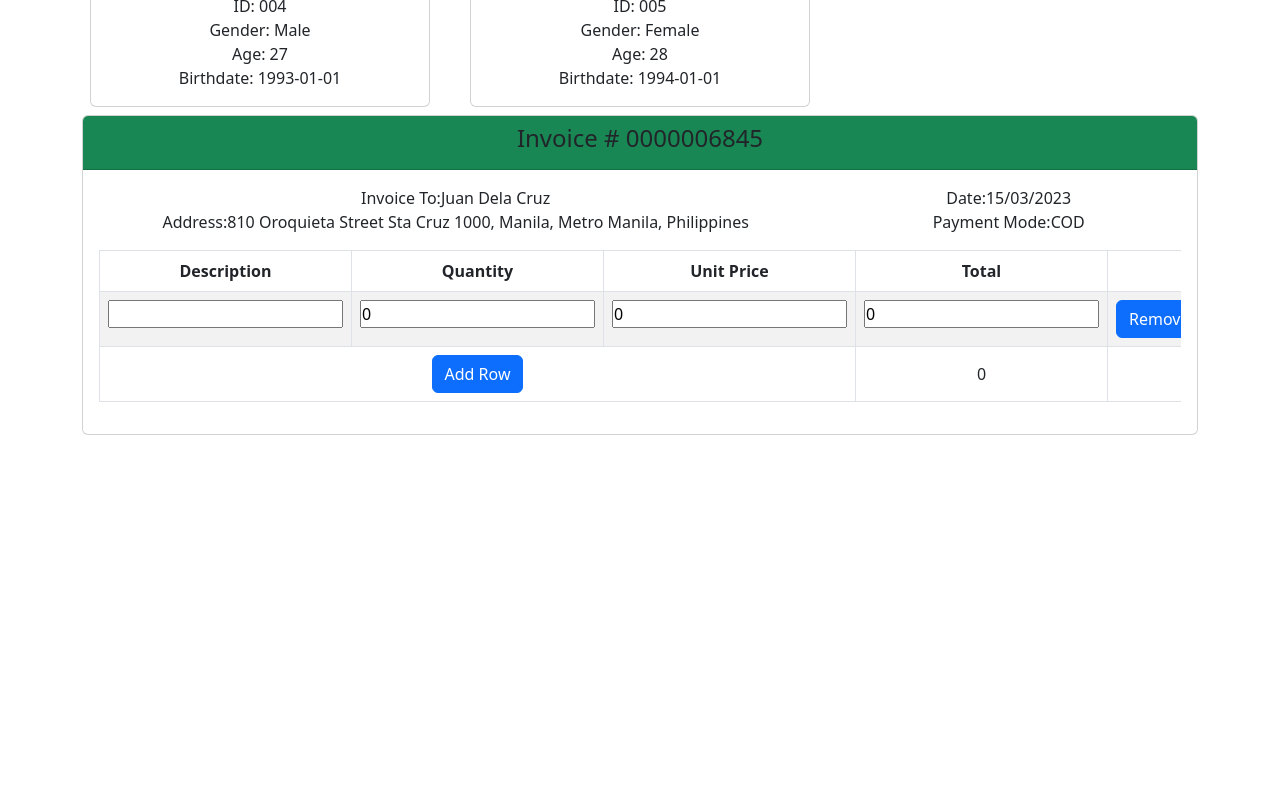
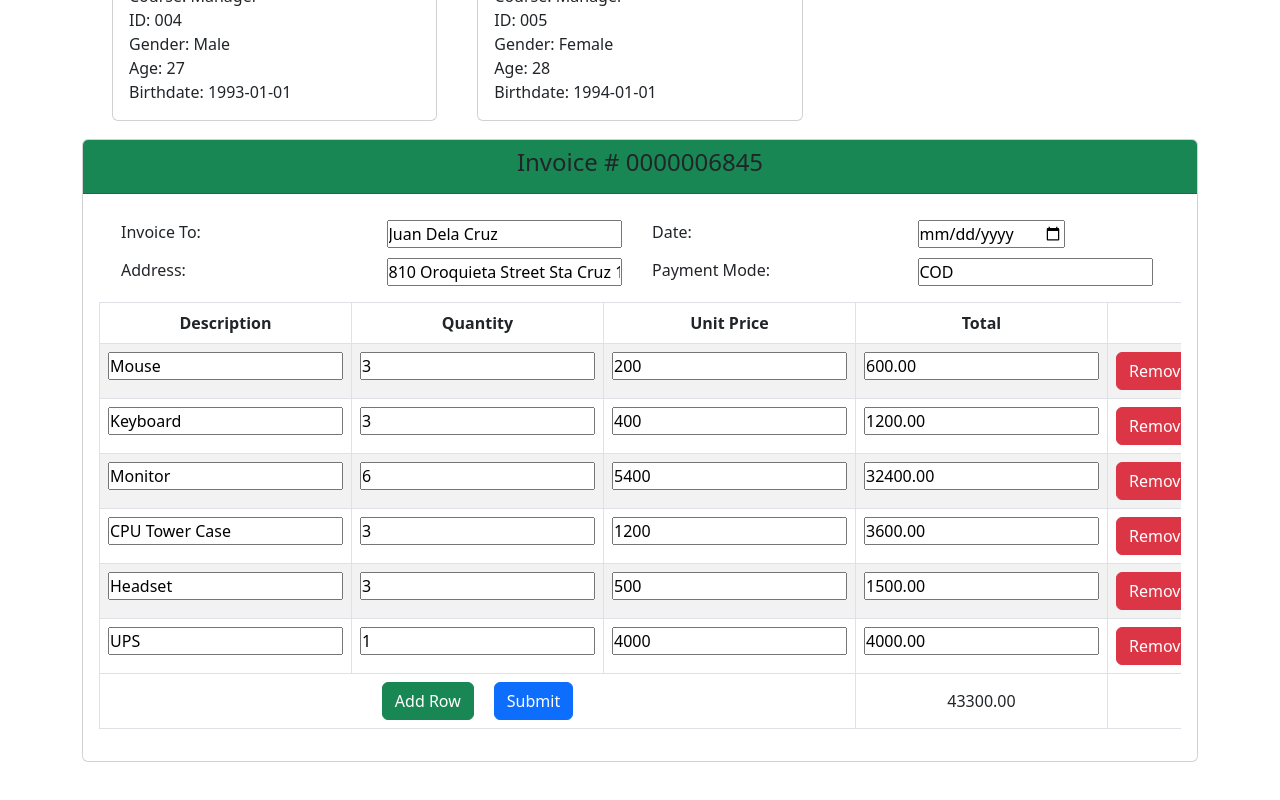
Before and after one commit to AngeloNhel/React-101-by-Angelo, a React (Create React App) app: page / in a window 1280 px wide. Shown: the part 1844-2644 px from the top of the page. Before the commit the page ends 2329 px from the top, so only its background shows below. Built offline with nearby package versions, Linux system fonts and the light colour scheme.

Commit message:
modified codes

```diff
--- a/src/App.css
+++ b/src/App.css
@@ -48,3 +48,11 @@
   margin-left: 10px;
   margin-right: 10px;
 }
+.rowButton {
+  margin-left: 10px !important;
+  margin-right: 10px !important;
+}
+.row{
+  text-align: left;
+  margin: 10px;
+}
--- a/src/Invoice.js
+++ b/src/Invoice.js
@@ -2,15 +2,23 @@
 import { useState } from "react";
 import DateUtils from "./DateUtils";
 
-// function Invoice({details, lines}){
+
 
     function Invoice({details}){
 
     const {invoiceTo, date, address1, address2, invoiceNumber, paymentMode} = details;
 
+
     const [rows, setRows] = useState([
-      { description: '', quantity: 0, unitPrice: 0, total: 0 },
+        {description: "Mouse", quantity: 3, unitPrice: 200},
+        {description: "Keyboard", quantity: 3, unitPrice: 400},
+        {description: "Monitor", quantity: 6, unitPrice: 5400},
+        {description: "CPU Tower Case", quantity: 3, unitPrice: 1200},
+        {description: "Headset", quantity: 3, unitPrice: 500},
+        {description: "UPS", quantity: 1, unitPrice: 4000},
     ]);
+
+
 
     const handleInputChange = (event, index) => {
       const { name, value } = event.target;
@@ -20,7 +28,7 @@ import DateUtils from "./DateUtils";
     };
 
     const handleAddRow = () => {
-        const newRow = { description: '', quantity: 0, unitPrice: 0, total: 0 };
+        const newRow = { description: '', quantity: '', unitPrice: '', total: ''};
         setRows([...rows, newRow]);
       };
 
@@ -30,6 +38,10 @@ import DateUtils from "./DateUtils";
         setRows(rowsCopy);
       };
 
+      const handleSubmit = () => {
+        console.log(rows);
+      }
+
     return (
         <>
             <div className="card">
@@ -38,23 +50,31 @@ import DateUtils from "./DateUtils";
                 </div>
                 <div className="card-body">
                     <div className="row">
-                        <div className="col-sm-8">
-                            <label className="field-label">Invoice To:</label>
-                            <label>{invoiceTo}</label>
+                        <div className="col-md-3">
+                            <label className="field-label">Invoice To: </label>
                         </div>
-                        <div className="col-sm-4">
+                        <div className="col-md-3">
+                            <input type="text" value={invoiceTo}/>
+                        </div>
+                        <div className="col-md-3">
                             <label className="field-label">Date:</label>
-                            <label>{DateUtils(new Date(date), 'dd/mm/yyyy')}</label>
+                        </div>
+                        <div className="col-md-3">
+                            <input type="date" value={DateUtils(new Date(date), 'dd/mm/yyyy')}/>
                         </div>
                     </div>
                     <div className="row">
-                        <div className="col-sm-8">
+                        <div className="col-md-3">
                             <label className="field-label">Address: </label>
-                            <label>{address1 +", " + address2} </label>
                         </div>
-                        <div className="col-sm-4">
+                        <div className="col-md-3">
+                            <input type="textarea" value={address1 +", " + address2}/>
+                        </div>
+                        <div className="col-md-3">
                             <label className="field-label">Payment Mode:</label>
-                            <label>{paymentMode} </label>
+                        </div>
+                        <div className="col-md-3">
+                            <input type="text" value={paymentMode} />
                         </div>
                     </div>
 
@@ -73,32 +93,18 @@ import DateUtils from "./DateUtils";
                             {rows.map((row, index) => (
                             <tr key={index}>
                                 <td>
-                                <input
-                                    type="text"
-                                    name="description"
-                                    value={row.description}
-                                    onChange={(event) => handleInputChange(event, index)}
-                                />
+                                    <input type="text" name="description" value={row.description} onChange={(event) => handleInputChange(event, index)}/>
                                 </td>
                                 <td>
-                                <input
-                                    type="number"
-                                    name="quantity"
-                                    value={row.quantity}
-                                    onChange={(event) => handleInputChange(event, index)}
-                                />
+                                    <input type="number" name="quantity" value={row.quantity} onChange={(event) => handleInputChange(event, index)}/>
                                 </td>
                                 <td>
-                                <input
-                                    type="number"
-                                    name="unitPrice"
-                                    value={row.unitPrice}
-                                    onChange={(event) => handleInputChange(event, index)}
-                                />
+                                    <input type="number" name="unitPrice" value={row.unitPrice} onChange={(event) => handleInputChange(event, index)}/>
                                 </td>
-                                <td><input value={row.quantity * row.unitPrice}/></td>
                                 <td>
-                                <button className="btn btn-primary" onClick={() => handleRemoveRow(index)}>Remove</button>
+                                    <input value={(row.quantity * row.unitPrice).toFixed(2)}/></td>
+                                <td>
+                                    <button className="btn btn-danger" onClick={() => handleRemoveRow(index)}>Remove</button>
                                 </td>
                             </tr>
                             ))}
@@ -106,21 +112,19 @@ import DateUtils from "./DateUtils";
                         <tfoot>
                             <tr>
                             <td colSpan="3">
-                                <button className="btn btn-primary" onClick={handleAddRow}>Add Row</button>
+                                <button className="rowButton btn btn-success" onClick={handleAddRow}>Add Row</button>
+                                <button className="rowButton btn btn-primary " onClick={handleSubmit}>Submit</button>
                             </td>
                             <td>
                                 <div>
-                                {rows.reduce(
-                                    (total, row) => total + row.quantity * row.unitPrice,
-                                    0
-                                )}
+                                {rows.reduce((total, row) => total + row.quantity * row.unitPrice,0).toFixed(2)}
                                 </div>
                             </td>
-                            <td></td>
                             </tr>
                         </tfoot>
                         </table>
                     </div>
+
 
 
                 </div>
```
